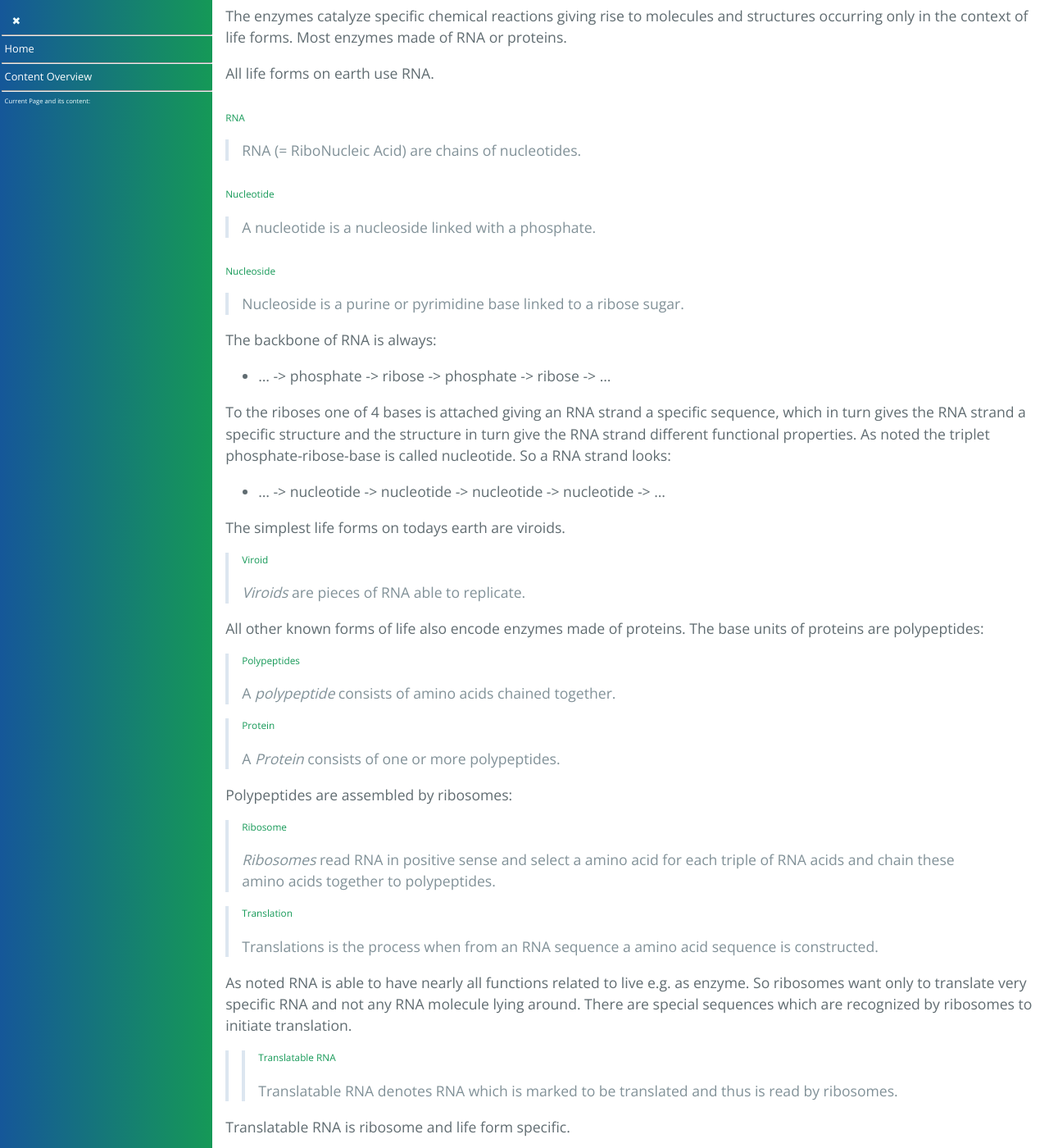
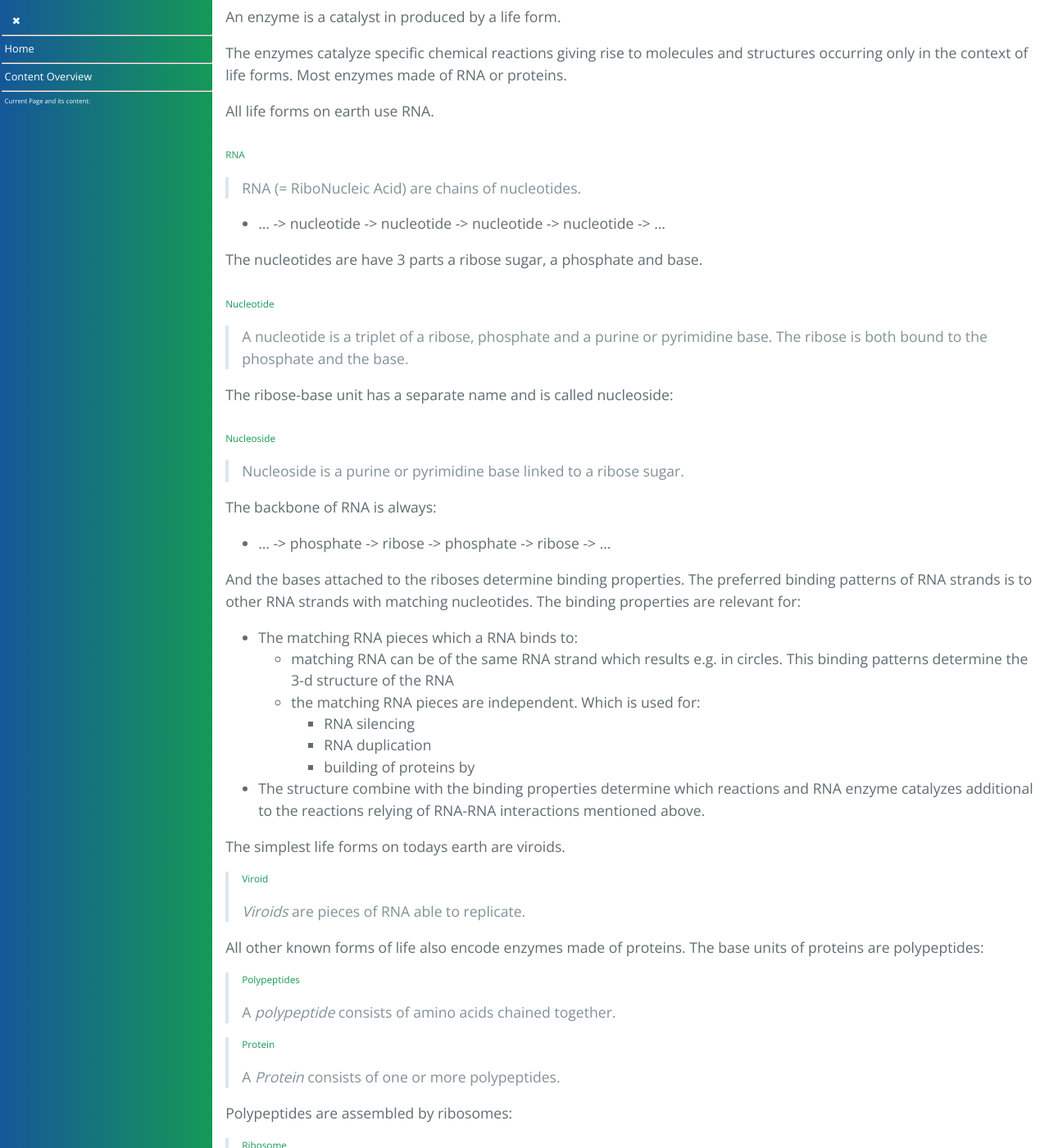
Before and after one commit to forestgrape/coronavirus, a Jekyll site: the page built from 2_biological/life-forms.md, in a window 1280 px wide and 1400 px high, scrolled down 1520 px. Shown: the whole window at 82% size. Built offline with Jekyll 4.4.1, drawn with Linux system fonts in a browser that asks for light colours; our own code applies the rules of GitHub Pages for plain Markdown files; some of the changed text lies outside the part shown.

Commit message:
rna description

```diff
--- a/2_biological/life-forms.md
+++ b/2_biological/life-forms.md
@@ -51,17 +53,33 @@ All life forms on earth use RNA.
 ###### RNA
 > RNA (= RiboNucleic Acid) are chains of nucleotides.
 
+* ... -> nucleotide -> nucleotide -> nucleotide -> nucleotide -> ...
+
+The nucleotides are have 3 parts a ribose sugar, a phosphate and base.
 ###### Nucleotide
-> A nucleotide is a nucleoside linked with a phosphate.
+> A nucleotide is a triplet of a ribose, phosphate and a purine or pyrimidine base. The ribose is both bound to the phosphate and the base.
 
+The ribose-base unit has a separate name and is called nucleoside:
 ###### Nucleoside
 > Nucleoside is a purine or pyrimidine base linked to a ribose sugar.
 
 The backbone of RNA is always:
 * ... -> phosphate -> ribose -> phosphate -> ribose -> ...
 
-To the riboses one of 4 bases is attached giving an RNA strand a specific sequence, which in turn gives the RNA strand a specific structure and the structure in turn give the RNA strand different functional properties. As noted the triplet phosphate-ribose-base is called nucleotide. So a RNA strand looks:
-* ... -> nucleotide -> nucleotide -> nucleotide -> nucleotide -> ...
+And the bases attached to the riboses determine binding properties. The preferred binding patterns of RNA strands is to other RNA strands with matching nucleotides. The binding properties are relevant for:
+* The matching RNA pieces which a RNA binds to:
+  * matching RNA can be of the same RNA strand which results e.g. in circles. This binding patterns determine the 3-d structure of the RNA
+  * the matching RNA pieces are independent. Which is used for:
+    * RNA silencing
+    * RNA duplication
+    * building of proteins by
+* The structure combine with the binding properties determine which reactions and RNA enzyme catalyzes additional to the reactions relying of RNA-RNA interactions mentioned above.
+
+
+
+
+
+
 
 
 The simplest life forms on todays earth are viroids.
```
Also changed, not shown: other parts of 2_biological/life-forms.md (+2 -0 lines).
